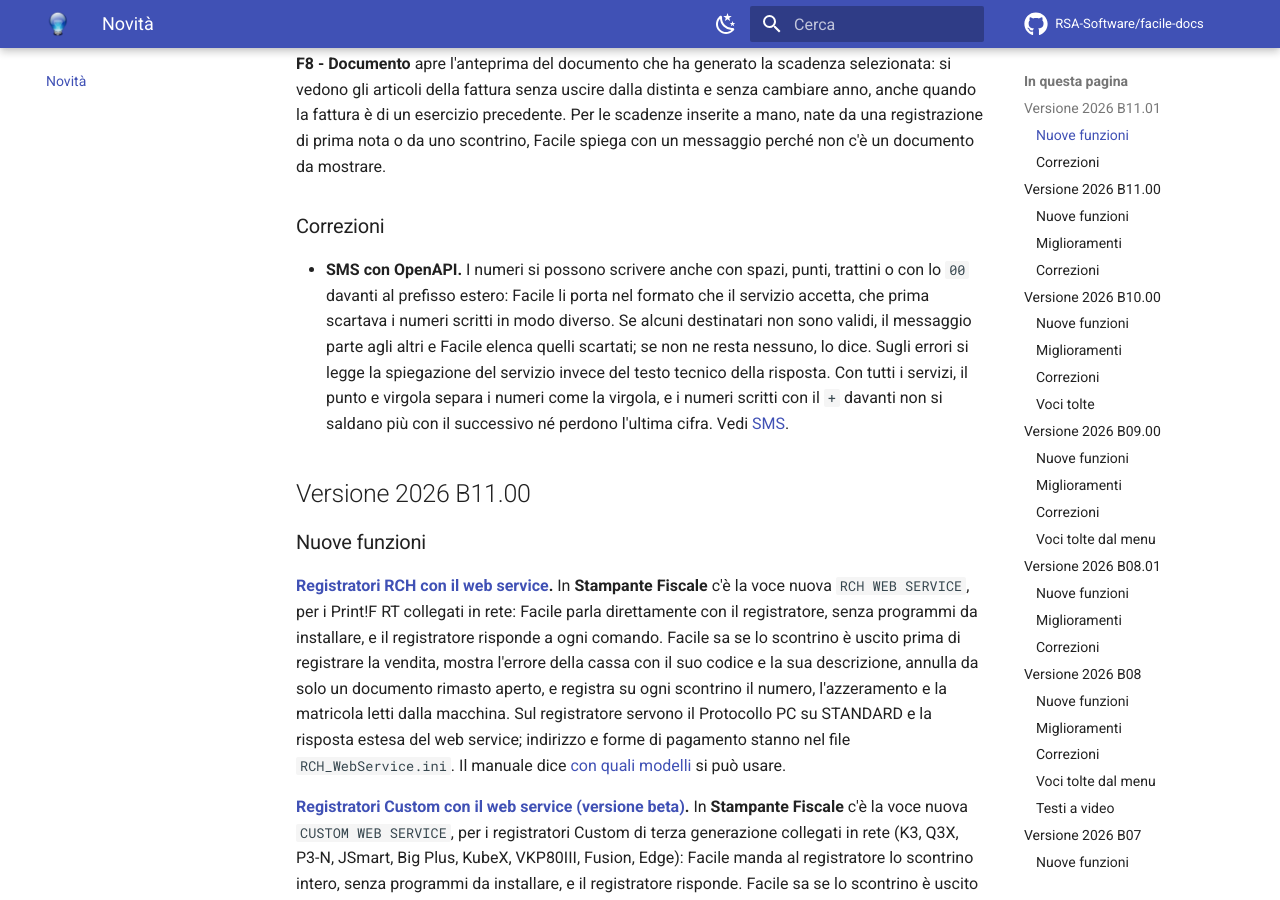
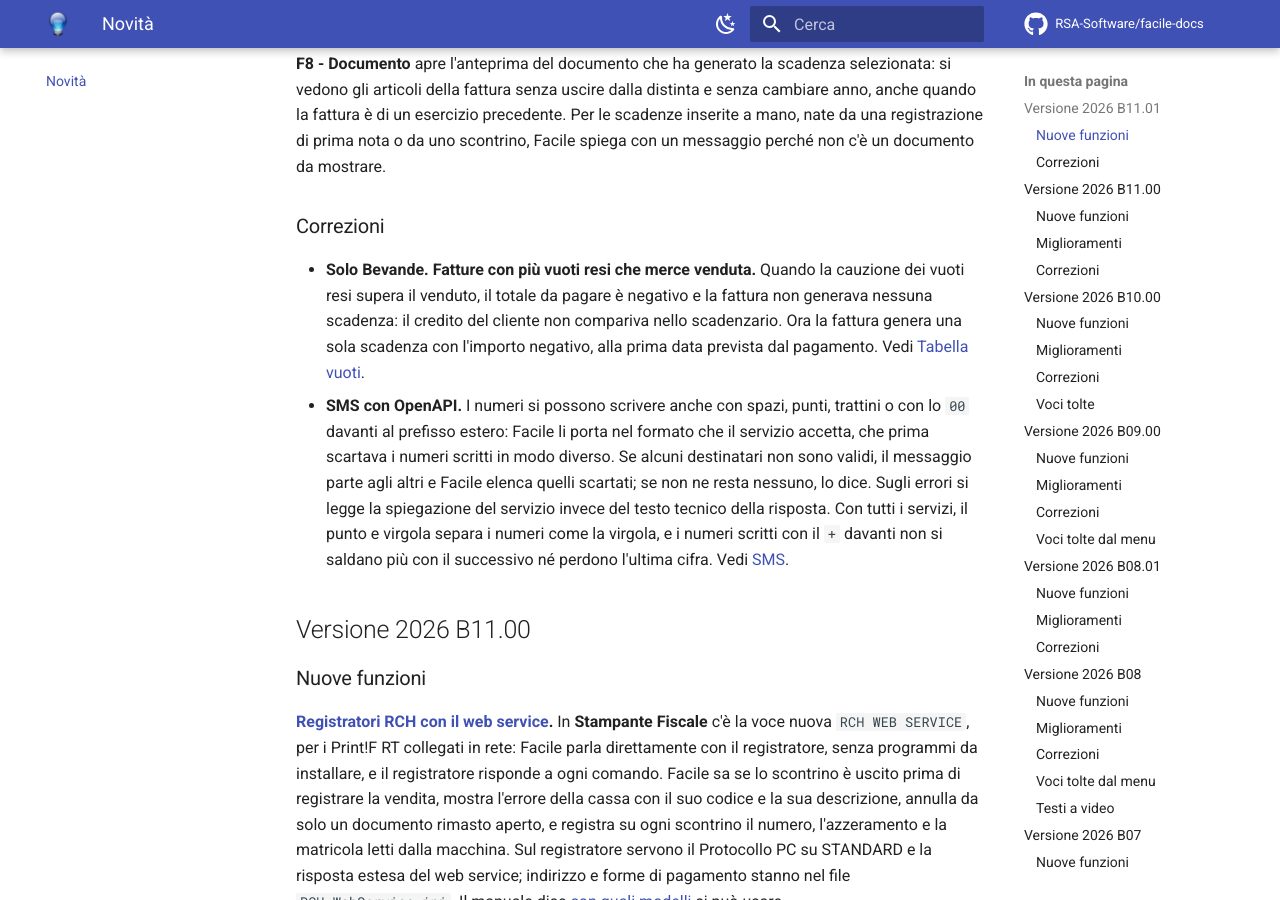
Before and after one commit to RSA-Software/facile-docs, an MkDocs documentation site: the page built from docs/novita/index.md, in a window 1280 px wide and 900 px high, scrolled down 1039 px. Built offline with MkDocs 1.6.1 and Material for MkDocs 9.7.7, drawn with Linux system fonts in a browser that asks for light colours; comment, search, counter and statistics services are not loaded.

Commit message:
Tabella vuoti e Novità: la scadenza della fattura con totale negativo
Co-Authored-By: Claude Opus 5.5 <noreply@anthropic.com>

```diff
--- a/docs/moduli/versioni/cauzioni-vuoti.md
+++ b/docs/moduli/versioni/cauzioni-vuoti.md
@@ -54,6 +54,11 @@ vuoti, il reso da bolla, l'interrogazione e la stampa della situazione.
 
     L'importo entra sotto l'**aliquota di esenzione** della ditta, perché la
     cauzione non è un corrispettivo: è un deposito che va reso.
+
+    Se i vuoti resi valgono più della merce venduta, il totale da pagare
+    della fattura è negativo: è il cliente ad avere un credito. In quel caso
+    la fattura genera **una sola scadenza**, con l'importo negativo, alla
+    prima data prevista dal pagamento, anche se il pagamento è a più rate.
 
 !!! note "Quando i vuoti si muovono davvero"
 
--- a/docs/novita/index.md
+++ b/docs/novita/index.md
@@ -52,6 +52,12 @@ spiega con un messaggio perché non c'è un documento da mostrare.
 
 ### Correzioni
 
+- **Solo Bevande. Fatture con più vuoti resi che merce venduta.** Quando la
+  cauzione dei vuoti resi supera il venduto, il totale da pagare è negativo e
+  la fattura non generava nessuna scadenza: il credito del cliente non
+  compariva nello scadenzario. Ora la fattura genera una sola scadenza con
+  l'importo negativo, alla prima data prevista dal pagamento. Vedi
+  [Tabella vuoti](../moduli/versioni/cauzioni-vuoti.md).
 - **SMS con OpenAPI.** I numeri si possono scrivere anche con spazi, punti,
   trattini o con lo `00` davanti al prefisso estero: Facile li porta nel
   formato che il servizio accetta, che prima scartava i numeri scritti in modo
```
